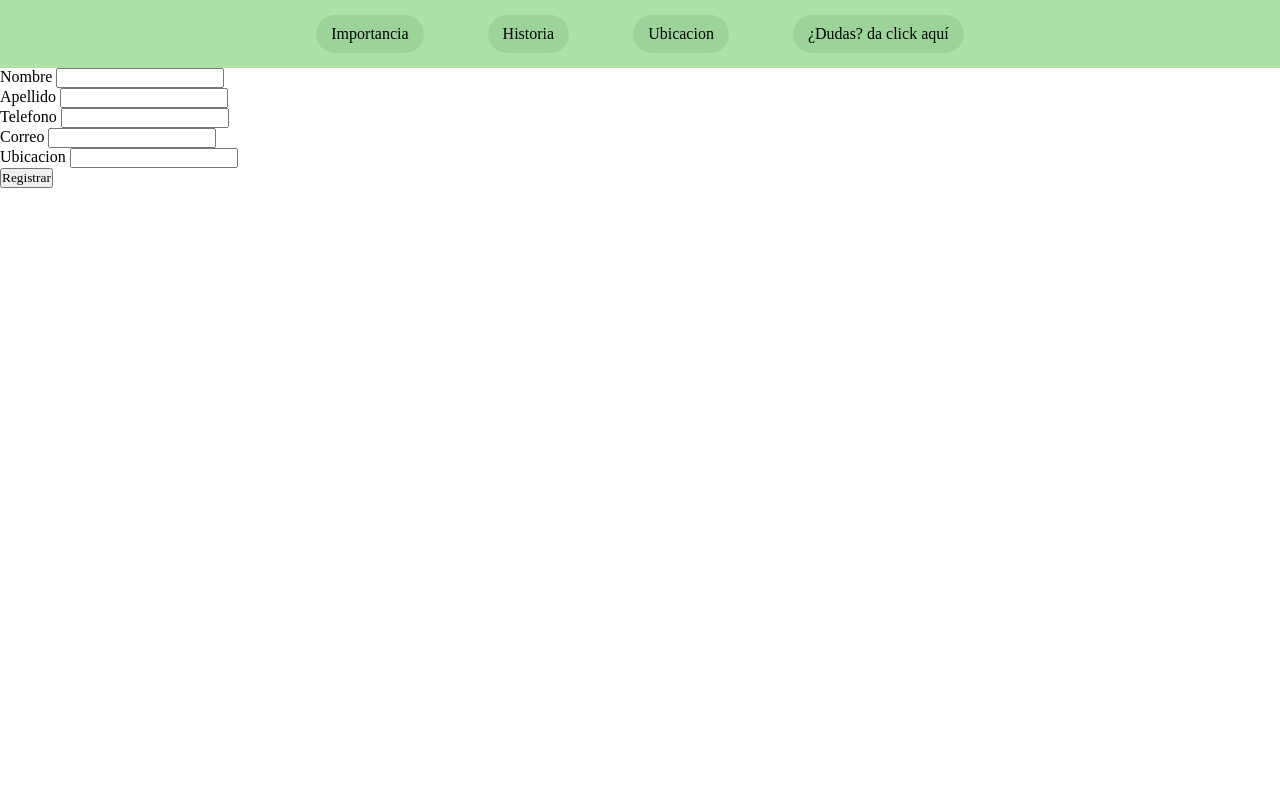
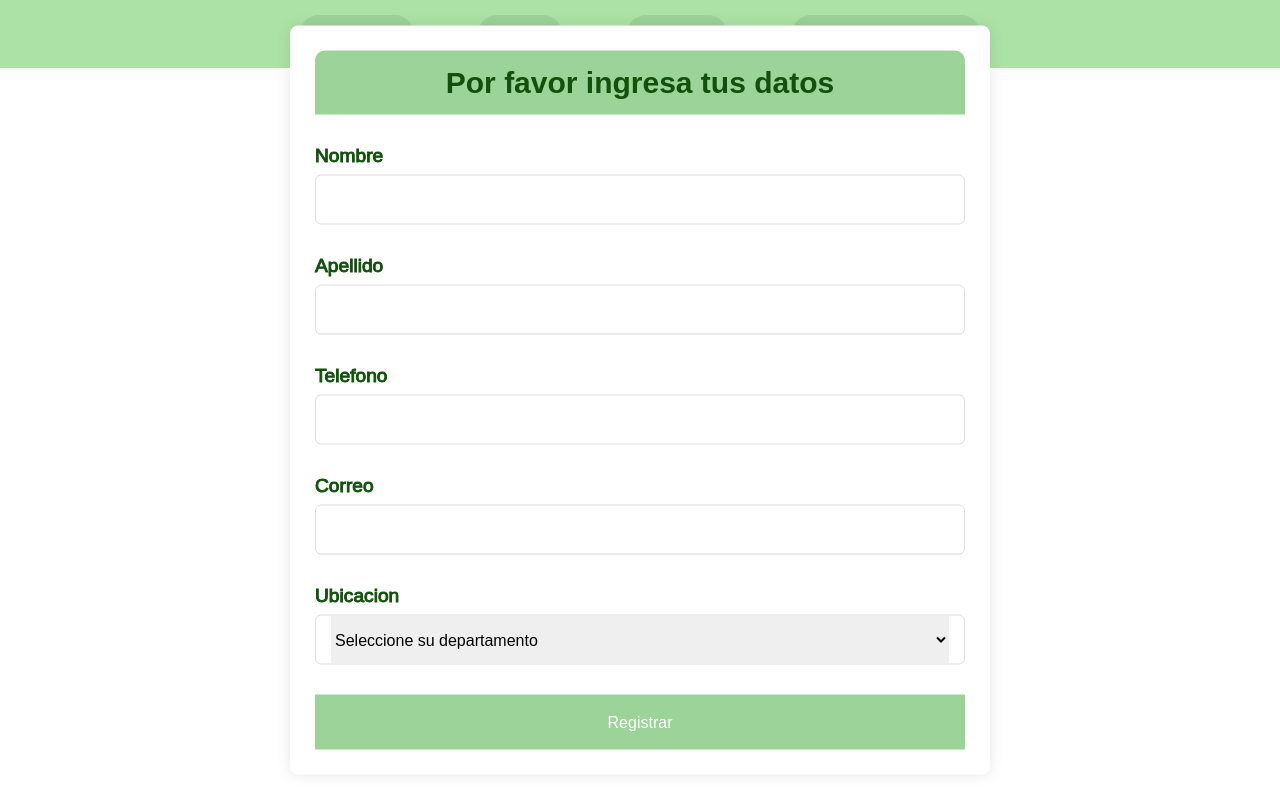
Before and after one commit to valdmntina/Avance, a Django app: page /formulario/ in a window 1280 px wide. Run offline with Django 5.2, Linux system fonts and the light colour scheme.

Commit message:
formulario hecho

```diff
--- a/ProyectoFinal/Proyecto/models.py
+++ b/ProyectoFinal/Proyecto/models.py
@@ -11,6 +11,7 @@ class Serpientes(models.Model):
 
     def __str__(self):
       return self.nombre_comun
+
 
 class Caracteristica(models.Model):
     venenosa = models.BooleanField(default=False) #especifica el valor por defecto si se intenta ingresar un valor vacio
--- a/ProyectoFinal/Templates/Layouts/app.html
+++ b/ProyectoFinal/Templates/Layouts/app.html
@@ -5,6 +5,9 @@
 <head>
     <meta charset="UTF-8">
     <meta name="viewport" content="width=device-width, initial-scale=1.0">
+    <style>
+        @import url('https://fonts.googleapis.com/css2?family=Poppins&display=swap')
+    </style>
     <link rel="stylesheet" href="{% static 'main.css' %}">
     <title>Inicio</title>
 </head>
--- a/ProyectoFinal/Templates/formulario.html
+++ b/ProyectoFinal/Templates/formulario.html
@@ -2,48 +2,98 @@
 
 <!DOCTYPE html>
 <html lang="en">
+
 <head>
     <meta charset="UTF-8">
     <meta name="viewport" content="width=device-width, initial-scale=1.0">
     <link rel="stylesheet" href="{% static 'main.css' %}">
     <title>Formulario</title>
 </head>
+
 <body>
 
     <header>
         {% include "Layouts/Partials/menu.html" %}
     </header>
 
-    <form action="" method="post"></form>
+
+    <section class="contenedor">
+        <div class="fondo">
+            <h2 class="subtitulo titulo_datos">Por favor ingresa tus datos</h2>
+        </div>
+        <form method="post" class="formulario">
             {% csrf_token %}
-    <div>
+            <div class="entrada">
                 <label for="nombre">Nombre</label>
                 <input type="text" id="nombre" name="nombre">
             </div>
 
-    <div>
+            <div class="entrada">
                 <label for="apellido">Apellido</label>
                 <input type="text" name="apellido" id="apellido">
             </div>
 
-    <div>
+            <div class="entrada">
                 <label for="telefono">Telefono</label>
                 <input type="text" name="telefono" id="telefono">
             </div>
 
-    <div>
+            <div class="entrada">
                 <label for="correo">Correo</label>
                 <input type="text" name="correo" id="correo">
             </div>
 
-    <div>
+            <div class="entrada">
                 <label for="ubicacion">Ubicacion</label>
-        <input type="text" name="ubicacion" id="ubicacion">
+                <div class="columna">
+                    <div class="caja-select">
+                        <select name="ubicacion" id="ubicacion" name="ubicacion">
+                            <option value="">Seleccione su departamento</option>
+                            <option value="amazonas">Amazonas</option>
+                            <option value="vichada">vichada</option>
+                            <option value="caquetá">Caquetá</option>
+                            <option value="meta">Meta</option>
+                            <option value="guainía">Guainía</option>
+                            <option value="antioquia">Antioquia</option>
+                            <option value="vaupés">Vaupés</option>
+                            <option value="guaviare">Guaviare</option>
+                            <option value="chocó">Chocó</option>
+                            <option value="casanare">Casanare</option>
+                            <option value="nariño">Nariño</option>
+                            <option value="santander">Santander</option>
+                            <option value="cauca">Cauca</option>
+                            <option value="bolívar">Bolívar</option>
+                            <option value="córdoba">Cordoba</option>
+                            <option value="putumayo">Putumayo</option>
+                            <option value="cundinamarca">Cundinamarca</option>
+                            <option value="arauca">Arauca</option>
+                            <option value="tolima">Tolima</option>
+                            <option value="boyacá">Boyacá</option>
+                            <option value="magdalena">Magdalena</option>
+                            <option value="cesar">Cesar</option>
+                            <option value="valle_del_cauca">Valle del Cauca</option>
+                            <option value="norte_de_santander">Norte de Santander</option>
+                            <option value="la_guajira">La Guajira</option>
+                            <option value="huila">Huila</option>
+                            <option value="sucre">Sucre</option>
+                            <option value="caldas">Caldas</option>
+                            <option value="risaralda">Risaralda</option>
+                            <option value="atlántico">Atlántico</option>
+                            <option value="quindío">Quindío</option>
+                            <option value="bogotá_d_c">Bogotá, D.C</option>
+                            <option value="san_andrés_y_providencia">San Andrés y Providencia</option>
+                        </select>
+                    </div>
+                </div>
             </div>
 
             <div>
                 <button type="submit">Registrar</button>
             </div>
+        </form>
+    </section>
+
 
 </body>
+
 </html>
--- a/ProyectoFinal/static/main.css
+++ b/ProyectoFinal/static/main.css
@@ -8,14 +8,14 @@
 *{
     margin: 0;
     padding: 0;
-    font-family: 'Times New Roman', Times, serif;
+    font-family: "Poppins", sans-serif;
     box-sizing: border-box;
     transition: 0.5s;
 }
 
 body{
     text-align: justify;
-    font-family: 'Times New Roman', Times, serif;
+    font-family: "Poppins", sans-serif;
 }
 
 .subtitulo{
@@ -296,7 +296,7 @@ main{
 }
 
 .imagen_4{
-    max-width: 137px;
+    max-width: 12rem;
     height: auto;
     border-radius: 5px;
 }
@@ -365,3 +365,93 @@ main{
     text-align: center;
     flex-direction: column;
 }
+
+/* FORMULARIO */
+
+.fondo{
+    background-color: var(--color-four);
+    color: var(--color-three);
+    font-size: 20px;
+    margin: 0;
+    padding: 15px;
+    border-radius: 10px 10px 0 0;
+}
+.titulo_datos{
+    text-align: center;
+}
+
+.contenedor{
+    position: absolute;
+    top: 50%;
+    left: 50%;
+    transform: translate(-50%, -50%);
+    max-width: 700px;
+    width: 100%;
+    background: #fff;
+    padding: 25px;
+    border-radius: 8px;
+    box-shadow: 0 0 15px rgba(0, 0, 0, 0.1);
+}
+
+.contenedor .formulario{
+    margin-top: 30px;
+}
+
+.formulario .entrada{
+    margin-top: 30px;
+}
+
+.entrada label{
+    color: var(--color-three);
+    -webkit-text-stroke: 1px;
+    font-size: 1.2rem;
+    font-family: Arial, Helvetica, sans-serif;
+}
+
+.formulario :where(.entrada input, .caja-select){
+    position: relative;
+    height: 50px;
+    width: 100%;
+    outline: none;
+    font-size: 1rem;
+    /* color: ; */
+    margin-top: 8px;
+    border: 1px solid #ddd;
+    border-radius: 6px;
+    padding: 0 15px;
+}
+
+.entrada input:focus{
+    box-shadow: 0 2px var(--color-four);
+}
+
+.formulario .columna{
+    display: flex;
+    column-gap: 15px;
+}
+
+.caja-select select{
+    height: 100%;
+    width: 100%;
+    outline: none;
+    border: none;
+    /* color: ; */
+    font-size: 1rem;
+}
+
+.formulario button{
+    height: 55px;
+    width: 100%;
+    color: #fff;
+    font-size: 1rem;
+    font-weight: 400;
+    margin-top: 30px;
+    border: none;
+    cursor: pointer;
+    transition: all 0.2 ease;
+    background: var(--color-four);
+}
+
+.formulario button:hover{
+    background: var(--color-two);
+}
```
Also changed, not shown: ProyectoFinal/db.sqlite3. Lines whose indentation alone changed are shown as unchanged.
